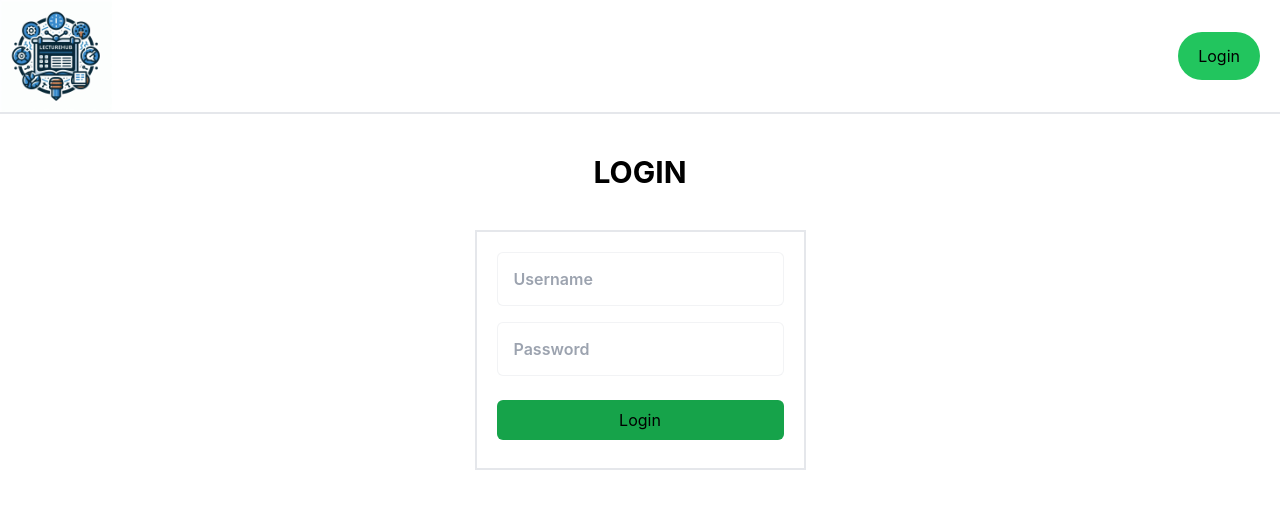
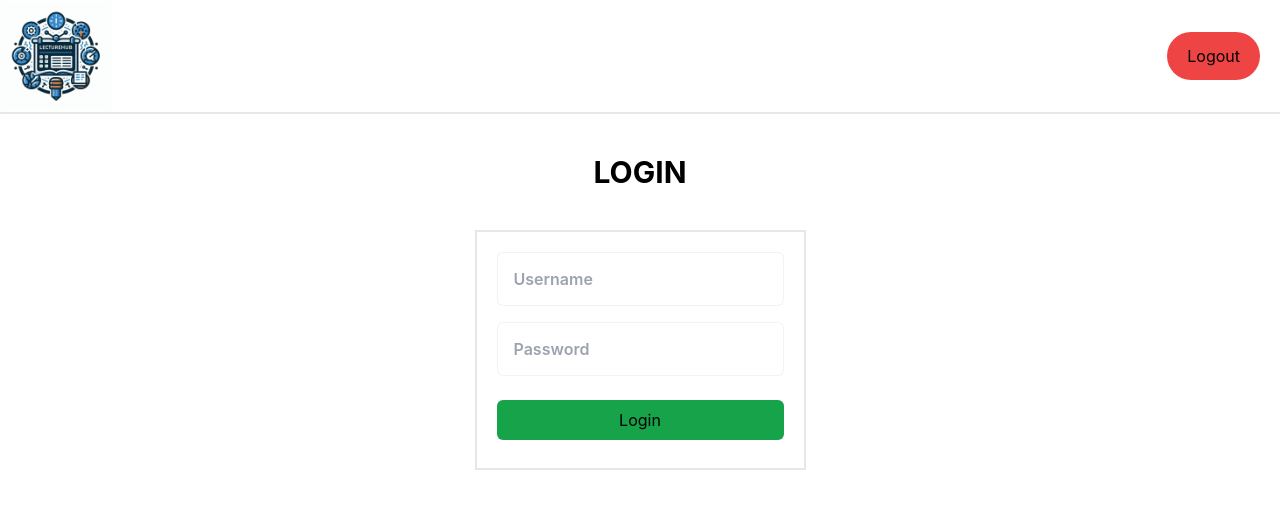
Before and after one commit to jain-rithik/lecture-schedule-app, a React (Create React App) app in the folder lecture-schedule-app-frontend/: page /login in a window 1280 px wide. Shown: the top 508 px of the page. Built offline with nearby package versions, Linux system fonts and the light colour scheme.

Commit message:
fixed minor bug

```diff
--- a/lecture-schedule-app-frontend/src/components/Head.jsx
+++ b/lecture-schedule-app-frontend/src/components/Head.jsx
@@ -47,7 +47,7 @@ const Head = () => {
           </Link>
         </ul>
        )}
-      {!instructor ? (
+      {instructor ? (
         <Link
           className="px-5 bg-green-500 mx-5 py-3 rounded-full hover:text-white"
           to={"/login"}
```
